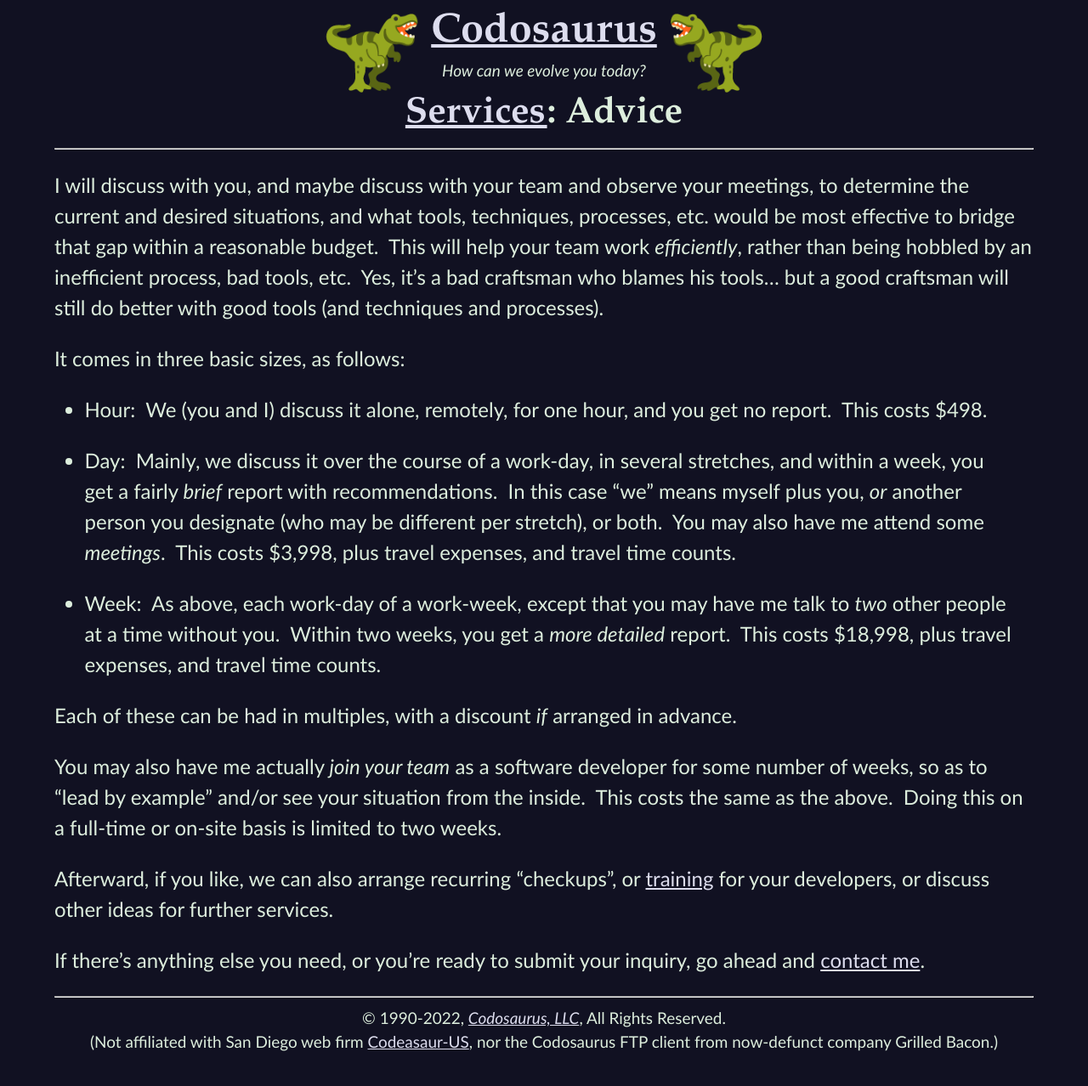
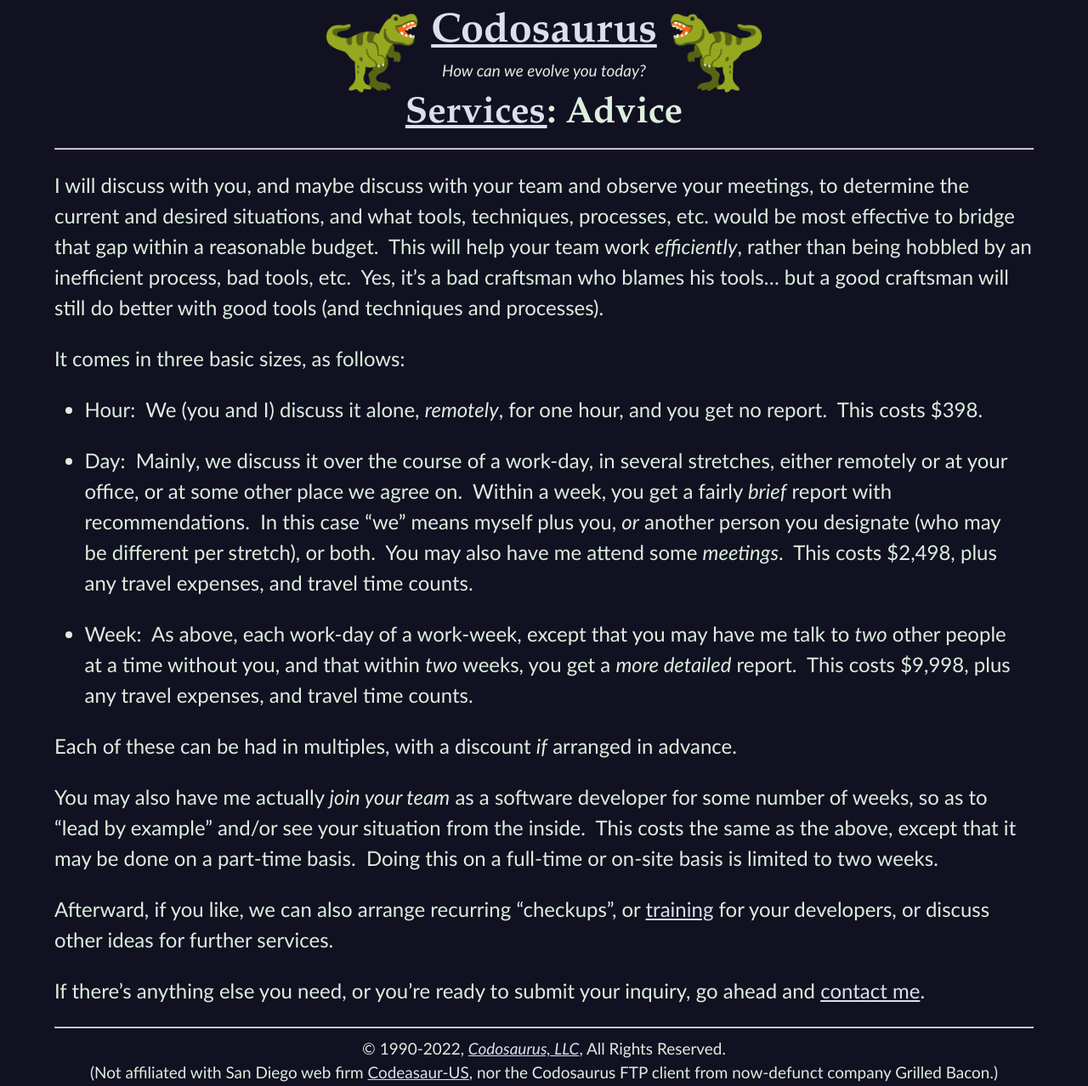
Before and after one commit to CodosaurusLLC/CodosaurusLLC.github.io, a Jekyll site: the page built from advice.md, in a window 1280 px wide. Shown: the whole page at 85% size. Built offline with Jekyll 4.4.1, drawn with Linux system fonts in a browser that asks for light colours; before the commit the page ends 1242 px from its top, so only the background shows below that.

Commit message:
bring down prices

```diff
--- a/advice.md
+++ b/advice.md
@@ -26,16 +26,18 @@
 
 - Hour:&nbsp;
   We (you and I) discuss it alone,
-  remotely,
+  _remotely_,
   for one hour,
   and you get no report.&nbsp;
-  This costs $498.
+  This costs $398.
 
 - Day:&nbsp;
   Mainly, we discuss it
   over the course of a work-day,
   in several stretches,
-  and within a week,
+  either remotely or at your office,
+  or at some other place we agree on.&nbsp;
+  Within a week,
   you get a fairly _brief_ report with recommendations.&nbsp;
   In this case "we" means
   myself plus you,
@@ -43,18 +45,19 @@
   (who may be different per stretch),
   or both.&nbsp;
   You may also have me attend some _meetings_.&nbsp;
-  This costs $3,998,
-  plus travel expenses,
+  This costs $2,498,
+  plus any travel expenses,
   and travel time counts.
 
 - Week:&nbsp;
   As above,
   each work-day of a work-week,
   except that you may have me talk to
-  _two_ other people at a time without you.&nbsp;
-  Within two weeks, you get a _more detailed_ report.&nbsp;
-  This costs $18,998,
-  plus travel expenses,
+  _two_ other people at a time without you,
+  and that
+  within _two_ weeks, you get a _more detailed_ report.&nbsp;
+  This costs $9,998,
+  plus any travel expenses,
   and travel time counts.
 
 Each of these can be had in multiples,
@@ -68,7 +71,8 @@
 "lead by example"
 and/or
 see your situation from the inside.&nbsp;
-This costs the same as the above.&nbsp;
+This costs the same as the above,
+except that it may be done on a part-time basis.&nbsp;
 Doing this on a full-time or on-site basis
 is limited to two weeks.
 
```
Also changed, not shown: development.md (+6 -6 lines), roadmapping.md (+12 -9 lines).
